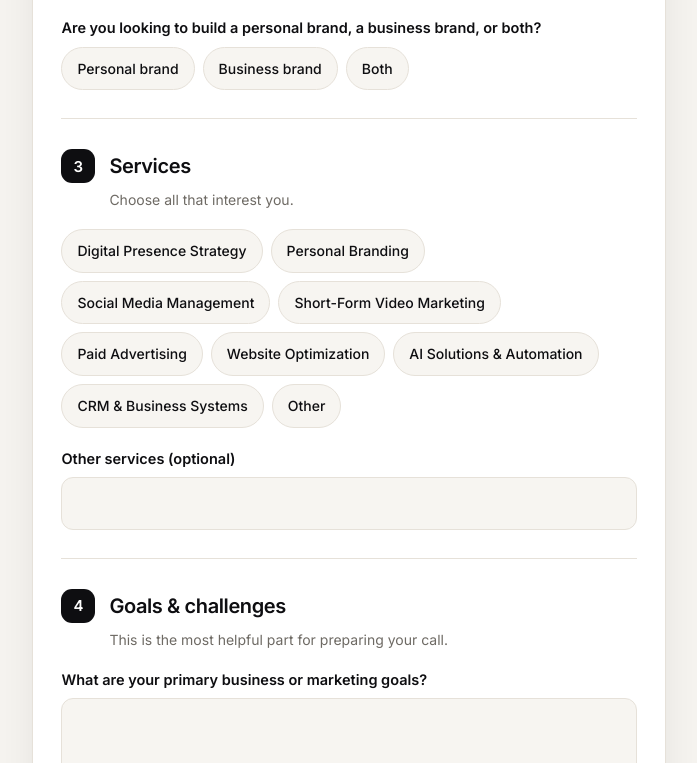
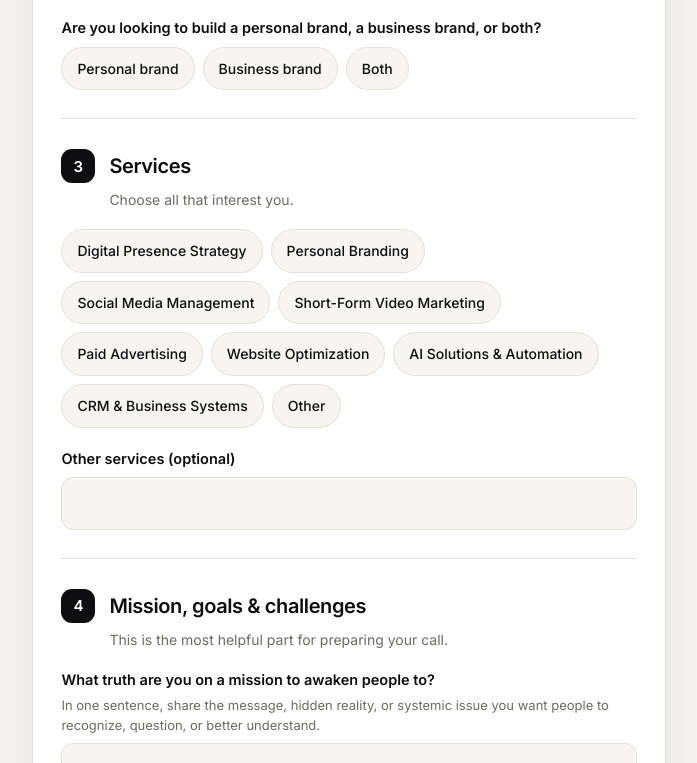
Before and after one commit to IvanOrtizx/Nuri_Solutions, a plain HTML site: page index.html in a window 1280 px wide. Shown: the part 8589-9352 px from the top of the page, without its empty margins (530-1227 px from the left). Drawn offline with nearby package versions, Linux system fonts and the light colour scheme.

Commit message:
Add founder photo and mission question to discovery form
Co-Authored-By: Claude Opus 5.5 <noreply@anthropic.com>
Claude-Session: https://claude.ai/code/session_01DHMwwGqLbr4n7X5C1oyhK6

```diff
--- a/index.html
+++ b/index.html
@@ -519,8 +519,7 @@
 <section class="s founder-sec" id="founder">
   <div class="wrap founder">
     <div class="portrait rv">
-      <!-- PLACEHOLDER: to add Nuri's photo, save it as assets/nuri.jpg, add <img class="ph" src="assets/nuri.jpg" alt="Nuri Roman"> here and delete the .mono span -->
-      <span class="mono">N</span>
+      <img class="ph" src="assets/nuri.jpg" alt="Nuri Roman, founder of Nuri Solutions">
       <span class="tagp">Nuri Roman &middot; <span data-i18n="founder.role">Founder</span></span>
     </div>
     <div class="rv">
@@ -606,8 +605,9 @@
         </section>
 
         <section class="block" data-key="goals">
-          <div class="bh"><div class="num">4</div><h3 data-i18n="form.b4">Goals &amp; challenges</h3></div>
+          <div class="bh"><div class="num">4</div><h3 data-i18n="form.b4">Mission, goals &amp; challenges</h3></div>
           <p class="bdesc" data-i18n="form.b4d">This is the most helpful part for preparing your call.</p>
+          <div class="field"><label class="q" for="truth" data-i18n="form.truth">What truth are you on a mission to awaken people to?</label><span class="hint" data-i18n="form.truthh">In one sentence, share the message, hidden reality, or systemic issue you want people to recognize, question, or better understand.</span><input type="text" id="truth" name="truth" data-label="Truth to awaken people to"></div>
           <div class="field"><label class="q" for="goals" data-i18n="form.goals">What are your primary business or marketing goals?</label><textarea id="goals" name="goals" data-label="Primary goals"></textarea></div>
           <div class="field"><label class="q" for="challenges" data-i18n="form.challenges">What are your biggest challenges with your current digital presence?</label><textarea id="challenges" name="challenges" data-label="Biggest challenges"></textarea></div>
         </section>
@@ -747,7 +747,9 @@ var NURI_CONFIG = {
     'form.b3': 'Servicios', 'form.b3d': 'Elige todos los que te interesen.',
     'form.s1': 'Estrategia de presencia digital', 'form.s2': 'Marca personal', 'form.s3': 'Gestión de redes sociales', 'form.s4': 'Marketing con video corto', 'form.s5': 'Publicidad pagada',
     'form.s6': 'Optimización de sitio web', 'form.s7': 'Soluciones de IA y automatización', 'form.s8': 'CRM y sistemas de negocio', 'form.s9': 'Otro', 'form.sother': 'Otros servicios (opcional)',
-    'form.b4': 'Objetivos y retos', 'form.b4d': 'Esta es la parte más útil para preparar tu llamada.',
+    'form.truth': '¿Qué verdad tienes la misión de despertar en las personas?',
+    'form.truthh': 'En una frase, comparte el mensaje, la realidad oculta o el problema del sistema que quieres que la gente reconozca, cuestione o entienda mejor.',
+    'form.b4': 'Misión, objetivos y retos', 'form.b4d': 'Esta es la parte más útil para preparar tu llamada.',
     'form.goals': '¿Cuáles son tus principales objetivos de negocio o de marketing?', 'form.challenges': '¿Cuáles son tus mayores retos con tu presencia digital actual?',
     'form.b5': 'Presupuesto y tiempos', 'form.b5d': 'Nos ayuda a recomendarte el paquete adecuado.', 'form.budget': '¿Cuál es tu presupuesto mensual estimado de marketing?', 'form.bu1': 'Menos de $3,000',
     'form.start': '¿Cuándo te gustaría empezar?', 'form.st1': 'De inmediato', 'form.st2': 'En los próximos 30 días', 'form.st3': 'En 1 a 3 meses', 'form.st4': 'Solo estoy explorando opciones',
```
Also changed, not shown: assets/nuri.jpg (added), 1 other file.
